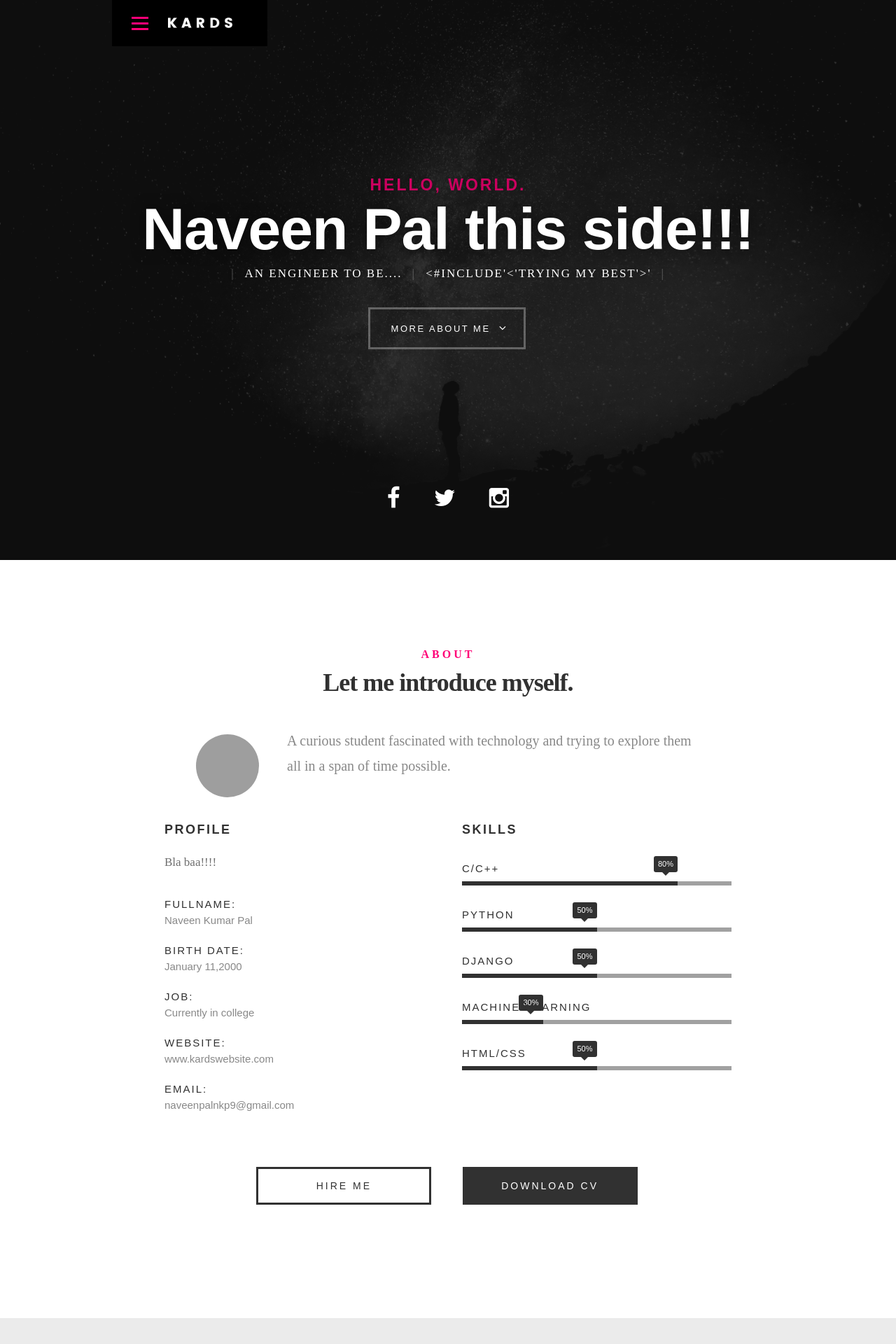
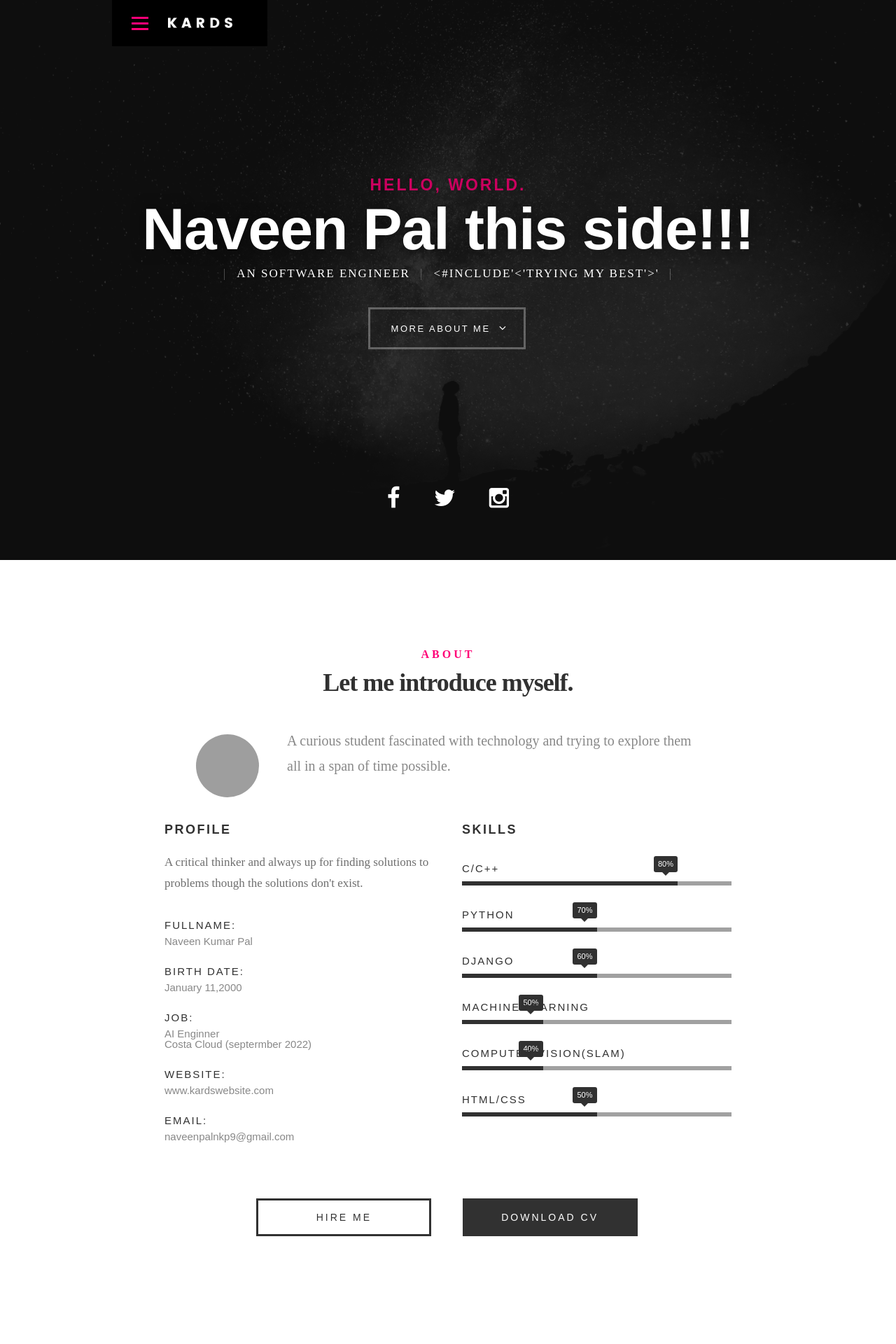
Before and after one commit to Navv999/Nav_PF.github.io, a Django app: page / in a window 1280 px wide. Shown: the top 1920 px of the page at 70% size. Run offline with Django 4.2, Linux system fonts and the light colour scheme; some web fonts are replaced; grey boxes are pictures that could not be loaded.

Commit message:
Updated Profile

```diff
--- a/app1/templates/app1/home.html
+++ b/app1/templates/app1/home.html
@@ -79,7 +79,7 @@
 	   			<h1>Naveen Pal this side!!!</h1>
 
 	   			<p class="intro-position">
-	   				<span>An engineer to be....</span>
+	   				<span>An Software Engineer</span>
 	   				<span><#include'<'trying my best'>'</span>
 	   			</p>
 
@@ -124,7 +124,7 @@
    		<div class="col-six tab-full">
 
    			<h3>Profile</h3>
-   			<p>Bla baa!!!!</p>
+   			<p>A critical thinker and always up for finding solutions to problems though the solutions don't exist.</p>
 
    			<ul class="info-list">
    				<li>
@@ -137,7 +137,8 @@
    				</li>
    				<li>
    					<strong>Job:</strong>
-   					<span>Currently in college</span>
+   					<span>AI Enginner</span>
+					<span>Costa Cloud (septermber 2022)</span>
    				</li>
    				<li>
    					<strong>Website:</strong>
@@ -163,16 +164,21 @@
 				   	<strong>C/C++</strong>
 				   </li>
 				   <li>
-				   	<div class="progress percent50"><span>50%</span></div>
+				   	<div class="progress percent50"><span>70%</span></div>
 				   	<strong>Python</strong>
 				   </li>
 				   <li>
-				   	<div class="progress percent50"><span>50%</span></div>
+				   	<div class="progress percent50"><span>60%</span></div>
 				   	<strong>Django</strong>
 				   </li>
 				   <li>
-				   	<div class="progress percent30"><span>30%</span></div>
-				   	<strong>Machine Lwarning</strong>
+				   	<div class="progress percent30"><span>50%</span></div>
+				   	<strong>Machine Learning</strong>
+				   </li>
+				   <li>
+
+					<div class="progress percent30"><span>40%</span></div>
+				   	<strong>Computer Vision(SLAM)</strong>
 				   </li>
 				   <li>
 
@@ -206,7 +212,7 @@
    			<h5>Resume</h5>
    			<h1>More of my credentials.</h1>
 
-   			<p class="lead">A Computer Engineer in making.Looking for opportunities to apply my learnt skills and bring some </p>
+   			<p class="lead">Currently an Software Engineer along with some good R&D skills seeking opportunities.Knows how to get work done using ChatGPT.</p>
 
    		</div>
    	</div> <!-- /section-intro-->
```
